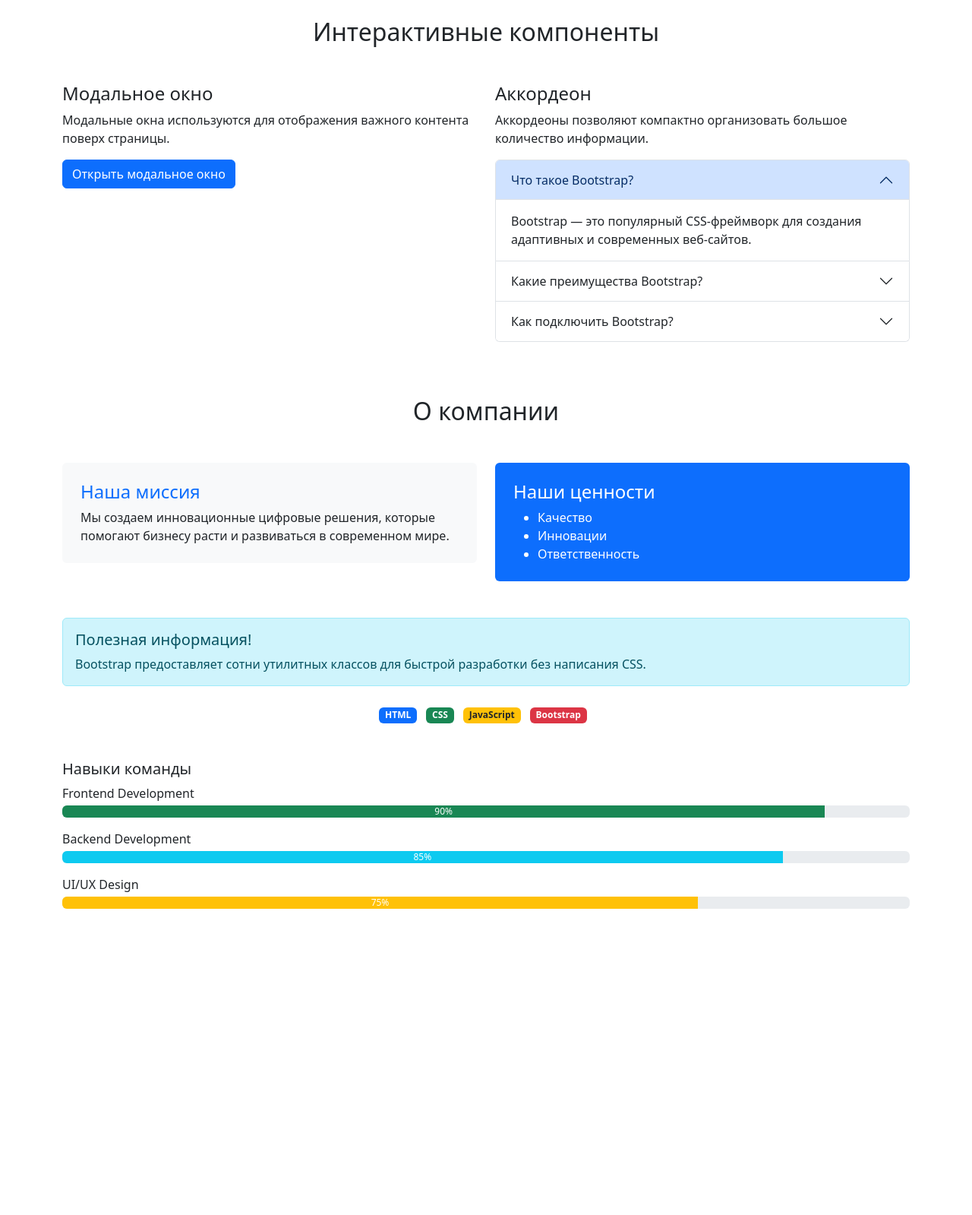
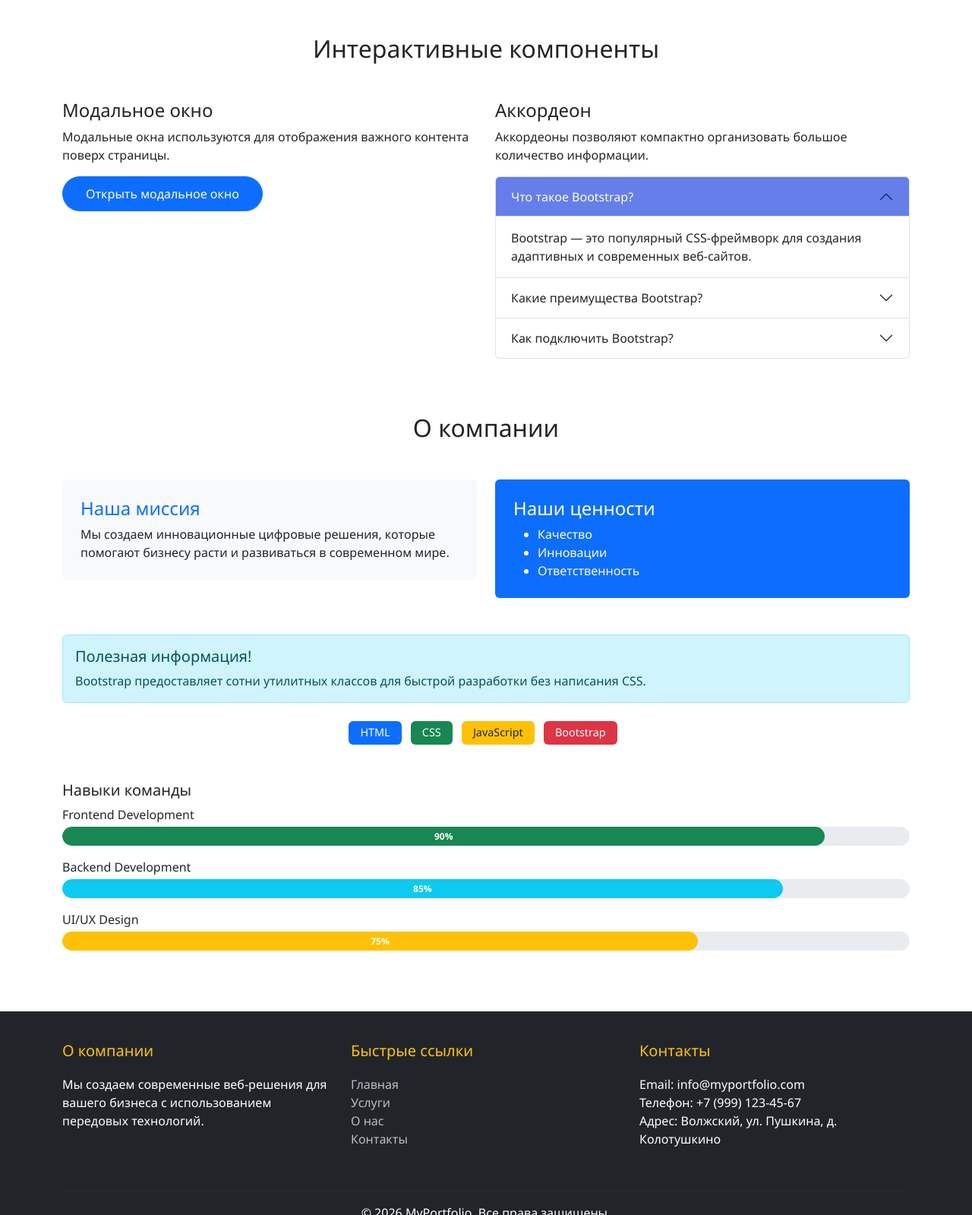
Before and after one commit to RudySource/Lab13_Bootstrap, a plain HTML site: page index.html in a window 1280 px wide. Shown: the part 1201-2800 px from the top of the page at 76% size. Before the commit the page ends 2445 px from the top, so only its background shows below. Drawn offline with nearby package versions, Linux system fonts and the light colour scheme.

Commit message:
Step 9: custom CSS styles for Bootstrap

```diff
--- a/custom.css
+++ b/custom.css
@@ -1,3 +1,130 @@
+/* Общие стили */
+body {
+  font-family: "Segoe UI", Tahoma, Geneva, Verdana, sans-serif;
+}
+
+/* Кастомные цвета для навбара */
+.navbar-brand {
+  font-weight: bold;
+  font-size: 1.5rem;
+  letter-spacing: 1px;
+}
+
+.navbar-dark .navbar-nav .nav-link:hover {
+  color: #ffc107 !important;
+  transition: color 0.3s ease;
+}
+
+/* Улучшение Hero-секции */
+#home {
+  background: linear-gradient(135deg, #667eea 0%, #764ba2 100%);
+  color: white;
+  min-height: 400px;
+  display: flex;
+  align-items: center;
+}
+
+#home h1 {
+  color: white;
+}
+
+#home .lead {
+  color: rgba(255, 255, 255, 0.9);
+}
+
+#home .btn {
+  box-shadow: 0 4px 15px rgba(0, 0, 0, 0.2);
+  transition: transform 0.3s ease;
+}
+
+#home .btn:hover {
+  transform: translateY(-3px);
+  box-shadow: 0 6px 20px rgba(0, 0, 0, 0.3);
+}
+
+/* Анимация для карточек */
+.card {
+  transition: transform 0.3s ease, box-shadow 0.3s ease;
+}
+
+.card:hover {
+  transform: translateY(-10px);
+  box-shadow: 0 10px 30px rgba(0, 0, 0, 0.15) !important;
+}
+
+/* Стилизация кнопок */
+.btn {
+  border-radius: 25px;
+  padding: 10px 30px;
+  font-weight: 500;
+  transition: all 0.3s ease;
+}
+
+/* Улучшение формы */
+.form-control:focus {
+  border-color: #667eea;
+  box-shadow: 0 0 0 0.2rem rgba(102, 126, 234, 0.25);
+}
+
+/* Анимация для бейджей */
+.badge {
+  padding: 8px 15px;
+  font-size: 0.9rem;
+  font-weight: 500;
+  transition: transform 0.2s ease;
+}
+
+.badge:hover {
+  transform: scale(1.1);
+  cursor: pointer;
+}
+
+/* Стилизация прогресс-баров */
+.progress {
+  height: 25px;
+  border-radius: 15px;
+  background-color: #e9ecef;
+}
+
+.progress-bar {
+  border-radius: 15px;
+  font-weight: bold;
+  line-height: 25px;
+}
+
+/* Улучшение аккордеона */
+.accordion-button:not(.collapsed) {
+  background-color: #667eea;
+  color: white;
+}
+
+.accordion-button:focus {
+  box-shadow: none;
+  border-color: #667eea;
+}
+
+/* Футер */
+footer {
+  background-color: #212529;
+  color: white;
+  padding: 40px 0;
+  margin-top: 80px;
+}
+
+footer h5 {
+  color: #ffc107;
+  margin-bottom: 20px;
+}
+
+footer a {
+  color: rgba(255, 255, 255, 0.7);
+  text-decoration: none;
+  transition: color 0.3s ease;
+}
+
+footer a:hover {
+  color: #ffc107;
+}
 
 .card{
   transition: transform 0.3s ease;
@@ -19,3 +146,18 @@
   background-color: rgb(255, 255, 1) !important;
   color: black;
 }
+
+/* Адаптивность */
+@media (max-width: 768px) {
+  #home {
+    min-height: 300px;
+  }
+
+  #home h1 {
+    font-size: 2rem;
+  }
+
+  .card {
+    margin-bottom: 20px;
+  }
+}
--- a/index.html
+++ b/index.html
@@ -411,7 +411,42 @@
 				</div>
 			</div>
 		</div>
-
+		<!-- Футер -->
+		<footer>
+			<div class="container">
+				<div class="row">
+					<div class="col-md-4 mb-4">
+						<h5>О компании</h5>
+						<p>
+							Мы создаем современные веб-решения для вашего бизнеса с
+							использованием передовых технологий.
+						</p>
+					</div>
+					<div class="col-md-4 mb-4">
+						<h5>Быстрые ссылки</h5>
+						<ul class="list-unstyled">
+							<li><a href="#home">Главная</a></li>
+							<li><a href="#services">Услуги</a></li>
+							<li><a href="#about">О нас</a></li>
+							<li><a href="#contact">Контакты</a></li>
+						</ul>
+					</div>
+					<div class="col-md-4 mb-4">
+						<h5>Контакты</h5>
+						<ul class="list-unstyled">
+							<li>Email: info@myportfolio.com</li>
+							<li>Телефон: +7 (999) 123-45-67</li>
+							<li>Адрес: Волжский, ул. Пушкина, д. Колотушкино</li>
+						</ul>
+					</div>
+				</div>
+				<hr style="border-color: rgba(255, 255, 255, 0.1)" />
+				<div class="text-center mt-3">
+					<p class="mb-0">&copy; 2026 MyPortfolio. Все права защищены.</p>
+					<p class="mb-0 text-muted">Создано с помощью Bootstrap 5</p>
+				</div>
+			</div>
+		</footer>
 		<script
 			src="https://cdn.jsdelivr.net/npm/bootstrap@5.3.8/dist/js/bootstrap.bundle.min.js"
 			integrity="sha384-FKyoEForCGlyvwx9Hj09JcYn3nv7wiPVlz7YYwJrWVcXK/BmnVDxM+D2scQbITxI"
```
Also changed, not shown: img/step9_customStylesLab13_Pylnev.png (added), 1 other file.
